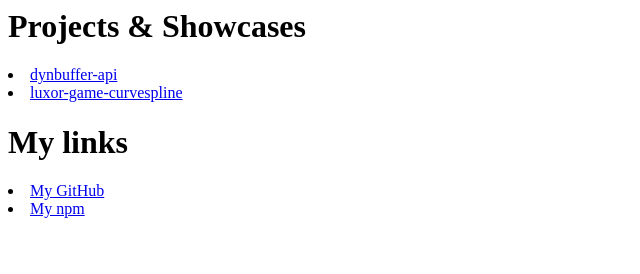
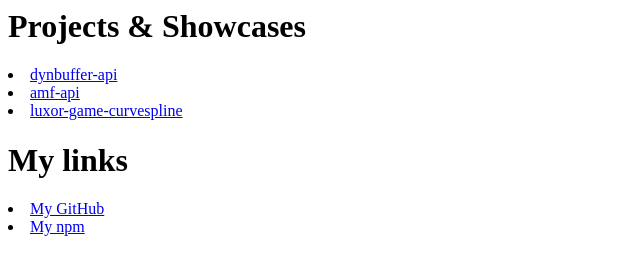
Before and after one commit to seirdotexe/seirdotexe.github.io, a plain HTML site: page index.html in a window 1280 px wide. Shown: the whole page, without its empty margins (0-640 px from the left). Drawn offline with Linux system fonts and the light colour scheme.

Commit message:
Update index.html

```diff
--- a/index.html
+++ b/index.html
@@ -1,6 +1,7 @@
 <h1>Projects & Showcases</h1>
 
 <li><a href="https://seirdotexe.github.io/dynbuffer-api/">dynbuffer-api</a></li>
+<li><a href="https://seirdotexe.github.io/amf-api/">amf-api</a></li>
 <li><a href="https://seirdotexe.github.io/luxor-game-curvespline/">luxor-game-curvespline</a></li>
 
 <h1>My links</h1>
```
